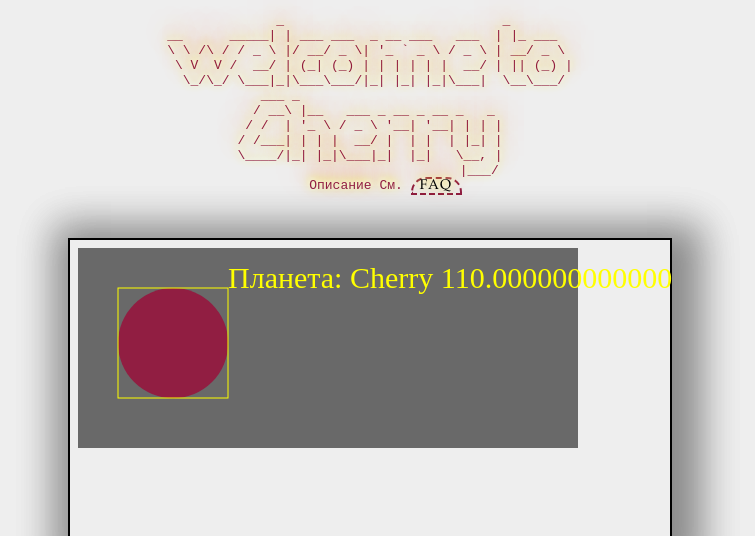
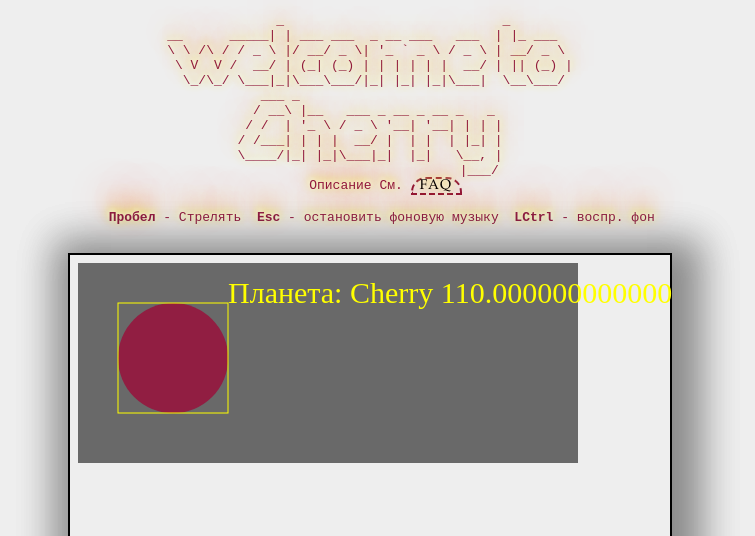
Before and after one commit to IndestructibleA/cherry_engine, a website: page index.html in a window 1280 px wide. Shown: the top 536 px of the page, without its empty margins (270-1025 px from the left). Drawn offline with Linux system fonts and the light colour scheme.

Commit message:
add AUDIO

```diff
--- a/engine/cherry.js
+++ b/engine/cherry.js
@@ -37,6 +37,78 @@ var Cherry = function(_box, _layers){
     font_base_line : 'top'
 
   };
+
+    // AUDIO //
+
+  function loadAudio(arr, vol) {
+ let audio = document.createElement('audio');
+  for (let i = 0, len = arr.length; i < len; i+= 1) {
+  	let source = document.createElement("source");
+  	 source.src = arr[i];
+  	 audio.appendChild(source);
+
+  }
+  audio.volume = 1 || vol;
+
+  //delete source;
+
+  let o = {
+  	dom : false,
+
+  	play : function () {
+  	this.dom.currentTime = 0;
+    this.dom.play();
+  	this.state = 'play';
+  	},
+  	pause : function () {
+  	this.dom.pause();
+  	this.state = 'pause';
+  	},
+  	stop : function () {
+    this.dom.pause();
+    this.dom.currentTime = 0;
+    this.state = 'stop';
+  	},
+
+    setVolume : function (vol) {
+      this.dom.volume = vol;
+    }
+
+  };
+  o.dom = audio;
+  return o;
+}
+
+
+let shoot = loadAudio(['audio/bolter_1.mp3', 'audio/sample.wav', 'audio/sample.ogg']);
+let ambient = loadAudio(['audio/ambient.mp3'], 0.4);
+let a;
+
+ //shoot.setVolume(0.9); //динамическое изменение громкости
+ambient.play();
+
+setInterval(function () {
+ if (a == 32) {
+  shoot.play();
+  }
+ if (a == 17) {
+  ambient.play();
+  }
+
+ if (a == 27) {
+  ambient.stop();
+  }
+  a = 0;
+
+ }, 20);
+
+ let body = document.getElementById('body');
+ body.onkeyup = function (e) {
+ a = e.keyCode;
+ console.log(e.keyCode);
+ };
+
+
 
 
         //  _INIT инициализация //
--- a/index.html
+++ b/index.html
@@ -6,8 +6,11 @@
 	  <link rel="stylesheet" type="text/css" href="css/style.css">
 	  <link rel="shortcut icon" href="img/icon.png" type="image/png" />
   </head>
-   <body style = "text-align: center;">
+   <body id="body" style = "text-align: center;">
+  	  <audio id="audio">
+  			<source src="bolter_1.mp3" />
 
+  			</audio>
   	 <pre>
               _                            _
 __      _____| | ___ ___  _ __ ___   ___  | |_ ___
@@ -22,7 +25,8 @@ __      _____| | ___ ___  _ __ ___   ___  | |_ ___
                              |___/
     Описание См. <a href="FAQ.html" class="hyper">FAQ</a>
 
-	        </pre>
+   <b>Пробел</b> - Стрелять  <b>Esc</b> - остановить фоновую музыку  <b>LCtrl</b> - воспр. фон
+ 	        </pre>
 
 
      <div id="my_game" style="margin: auto; border: 2px solid; width: 600px; height: 300px;"></div>
```
Also changed, not shown: FAQ.html (+2 -2 lines), 3 other files.
